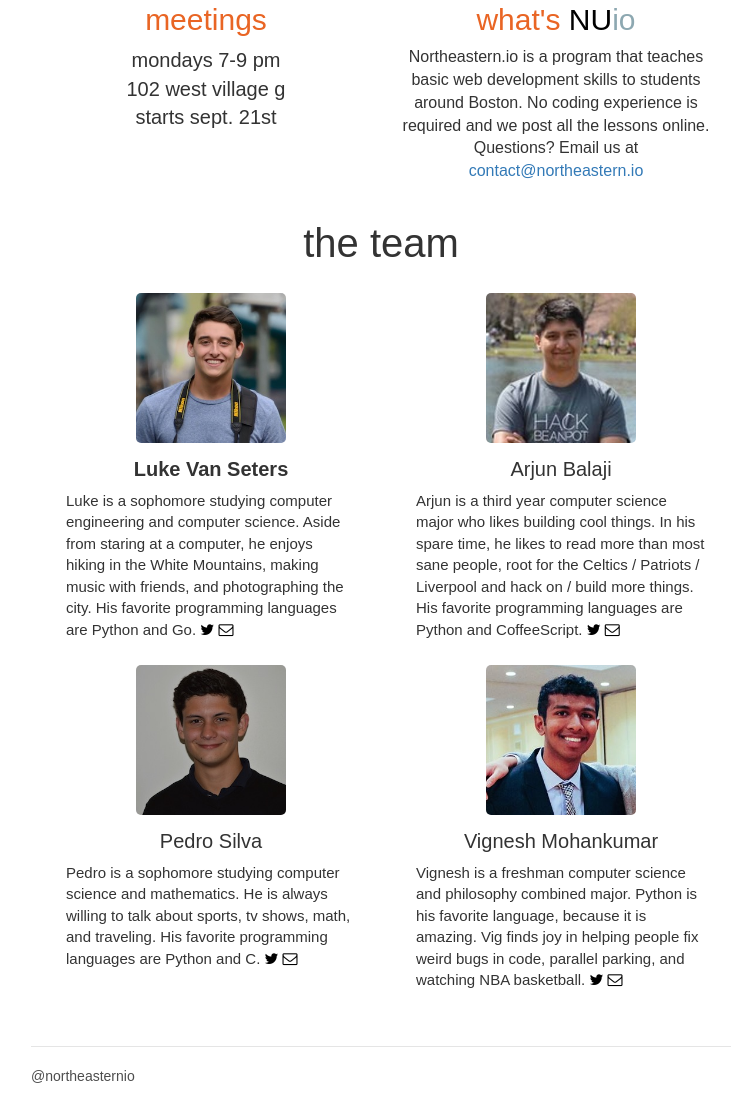
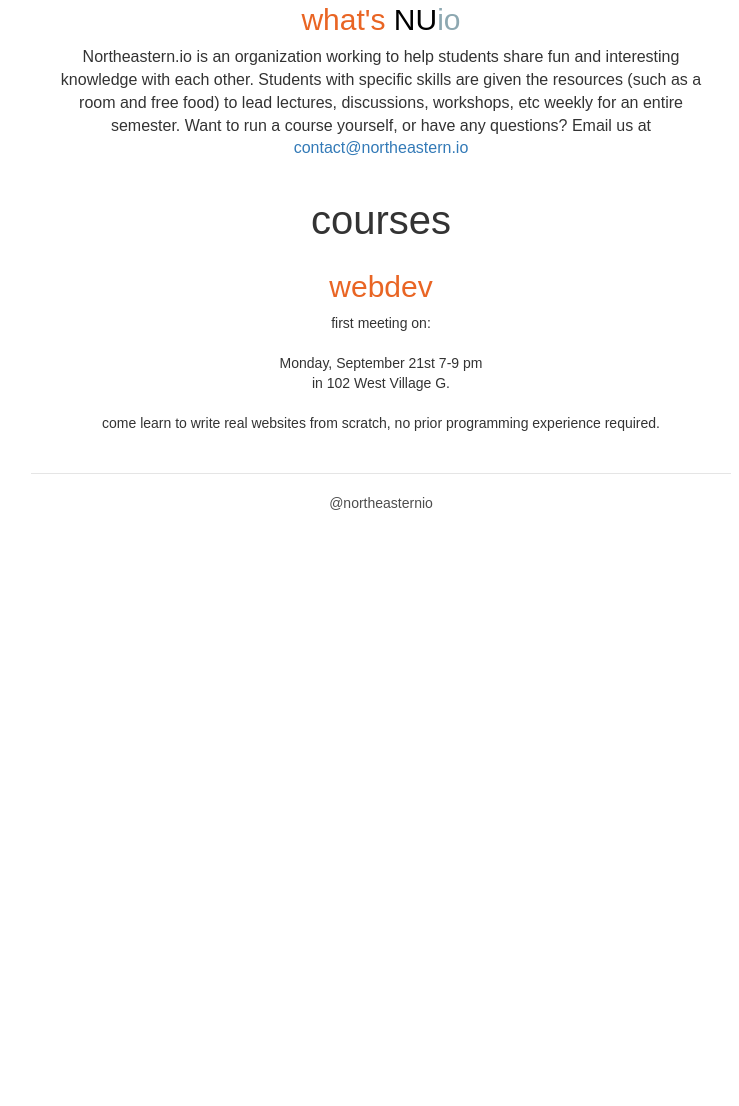
Before and after one commit to lukevs/northeasternio, a plain HTML site: page about/index.html in a window 1280 px wide. Shown: the part 177-1283 px from the top of the page, without its empty margins (259-998 px from the left). After the commit the page ends 800 px from the top, so only its background shows below. Drawn offline with nearby package versions, Linux system fonts and the light colour scheme; a web font is replaced by a local one.

Commit message:
Update the site to a crappy but logistically accurate state

```diff
--- a/about/index.html
+++ b/about/index.html
@@ -59,69 +59,21 @@
       <div class="content center">
           <h1>about us</h1>
           <div class="row marketing">
-            <div class="col-sm-6 meetings">
-              <h3>meetings</h3>
-              <p>mondays 7-9 pm<br>102 west village g<br>starts sept. 21st</p>
-            </div>
-            <div class="col-sm-6">
+            <div class="col-sm-12">
               <h3>what's <span class="darker-text">NU</span><span class="lighter-text">io</span></h3>
-              <p>Northeastern.io is a program that teaches basic web development skills to students around Boston. No coding experience is required and we post all the lessons online. Questions? Email us at <a href="MAILTO:contact@northeastern.io">contact@northeastern.io</a></p>
+              <p>Northeastern.io is an organization working to help students share fun and interesting knowledge with each other. Students with specific skills are given the resources (such as a room and free food) to lead lectures, discussions, workshops, etc weekly for an entire semester. Want to run a course yourself, or have any questions? Email us at <a href="MAILTO:contact@northeastern.io">contact@northeastern.io</a><br>
+              </p>
             </div>
           </div>
-          <h1>the team</h1>
+          <h1>courses</h1>
           <div class="row marketing">
-            <div class="col-sm-6">
-                <div class="team-block">
-                  <img src="../static/img/luke.jpg">
-                  <h4><b>Luke Van Seters</b></h4>
-
-                  <p>
-                    Luke is a sophomore studying computer engineering and computer science. Aside from staring at a computer, he enjoys hiking in the White Mountains, making music with friends, and photographing the city. His favorite programming languages are Python and Go.
-                    <a href="http://twitter.com/lkvnstrs"><i class="fa fa-twitter"></i></a>
-                    <a href="MAILTO:lukevanseters@gmail.com"><i class="fa fa-envelope-o"></i></a>
-                  </p>
-
-                </div>
-
-                <div class="team-block">
-                  <img src="../static/img/pedro.jpg">
-                  <h4>Pedro Silva</h4>
-
-                  <p>
-                    Pedro is a sophomore studying computer science and mathematics. He is always willing to talk about sports, tv shows, math, and traveling. His favorite programming languages are Python and C.
-                    <a href="http://twitter.com/phrmsilva"><i class="fa fa-twitter"></i></a>
-                    <a href="MAILTO:silva.p@husky.neu.edu"><i class="fa fa-envelope-o"></i></a>
-                  </p>
-                </div>
+            <div class="col-sm-12">
+              <h3>webdev</h3>
+              first meeting on:<br><br>
+                Monday, September 21st 7-9 pm<br>in 102 West Village G.<br><br>come learn to write real websites from scratch, no prior programming experience required.
+              </p>
             </div>
-
-            <div class="col-sm-6">
-                <div class="team-block">
-                  <img src="../static/img/arjun.jpg">
-                  <h4>Arjun Balaji</h4>
-
-                  <p>
-                    Arjun is a third year computer science major who likes building cool things. In his spare time, he likes to read more than most sane people, root for the Celtics / Patriots / Liverpool and hack on / build more things. His favorite programming languages are Python and CoffeeScript.
-                    <a href="http://twitter.com/arjunblj"><i class="fa fa-twitter"></i></a>
-                    <a href="MAILTO:arjunblj@gmail.com"><i class="fa fa-envelope-o"></i></a>
-                  </p>
-                </div>
-
-                <div class="team-block">
-                  <img src="../static/img/vignesh.jpg">
-                  <h4>Vignesh Mohankumar</h4>
-
-                  <p>
-                    Vignesh is a freshman computer science and philosophy combined major. Python is his favorite language, because it is amazing. Vig finds joy in helping people fix weird bugs in code, parallel parking, and watching NBA basketball.
-
-                    <a href="http://twitter.com/v_mohankumar"><i class="fa fa-twitter"></i></a>
-                    <a href="MAILTO:vignesh@vigneshmohankumar.com"><i class="fa fa-envelope-o"></i></a>
-                  </p>
-                </div>
-            </div>
-        </div>
-      </div>
-
+          </div>
       <footer class="footer">
         <a class="link-nuio" href="http://twitter.com/northeasternio">@northeasternio</a>
       </footer>
```
Also changed, not shown: index.html (+1 -1 lines), lessons/index.html (deleted, +0 -63 lines).
